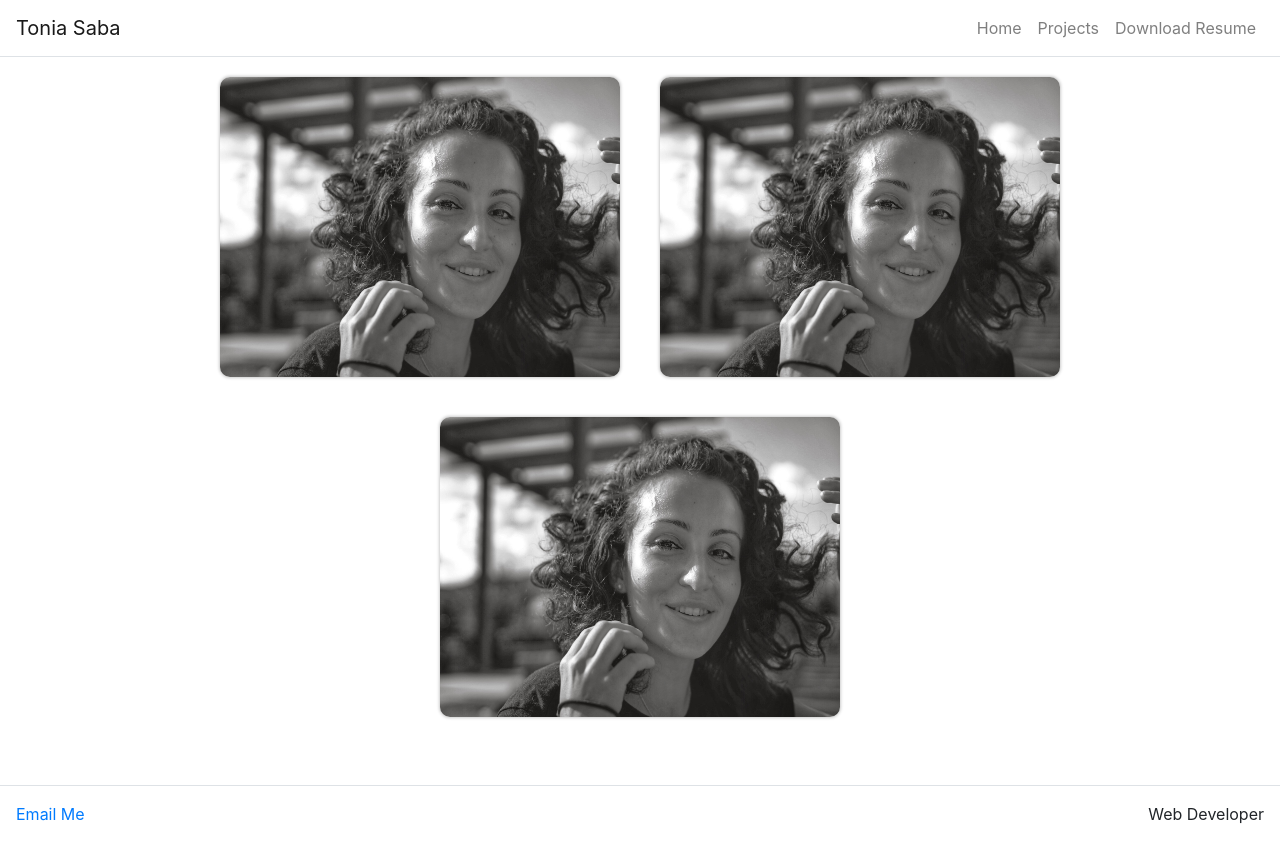
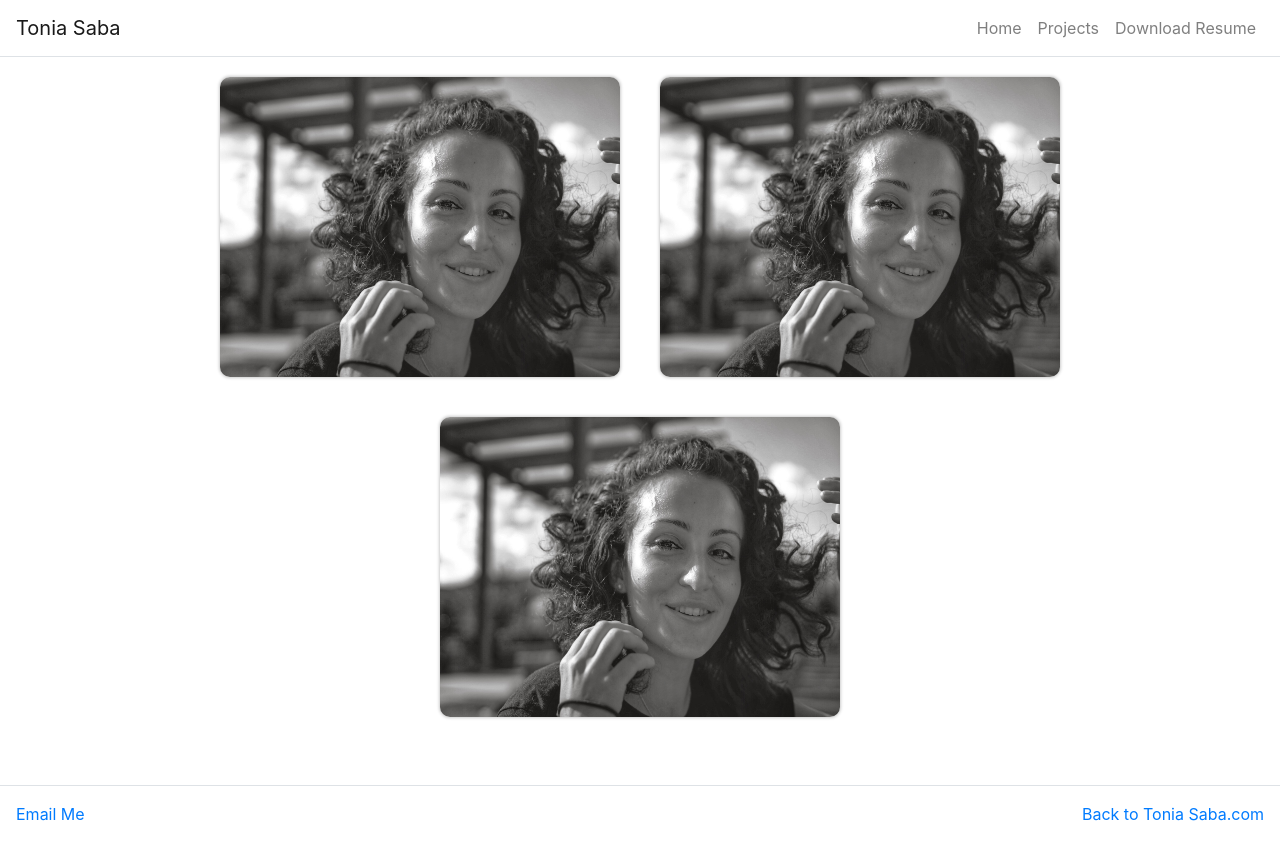
Before and after one commit to tsabz/portfolio, a React (Create React App) app in the folder sabafolio/: page /projects in a window 1280 px wide. Built offline with nearby package versions, Linux system fonts and the light colour scheme.

Commit message:
added toniasaba link to footer

```diff
--- a/sabafolio/src/components/footer.js
+++ b/sabafolio/src/components/footer.js
@@ -12,7 +12,7 @@ function Footer() {
                     <a href="mailto:tonia.saba@gmail.com" target="_blank" rel="noopener noreferrer">Email Me</a>
                     </Col>
                     <Col className="p-0 d-flex justify-content-end" md={3}>
-                        Web Developer
+                    <a href="https://toniasaba.com/">Back to Tonia Saba.com</a>
                     </Col>
                 </Row>
             </Container>
```
